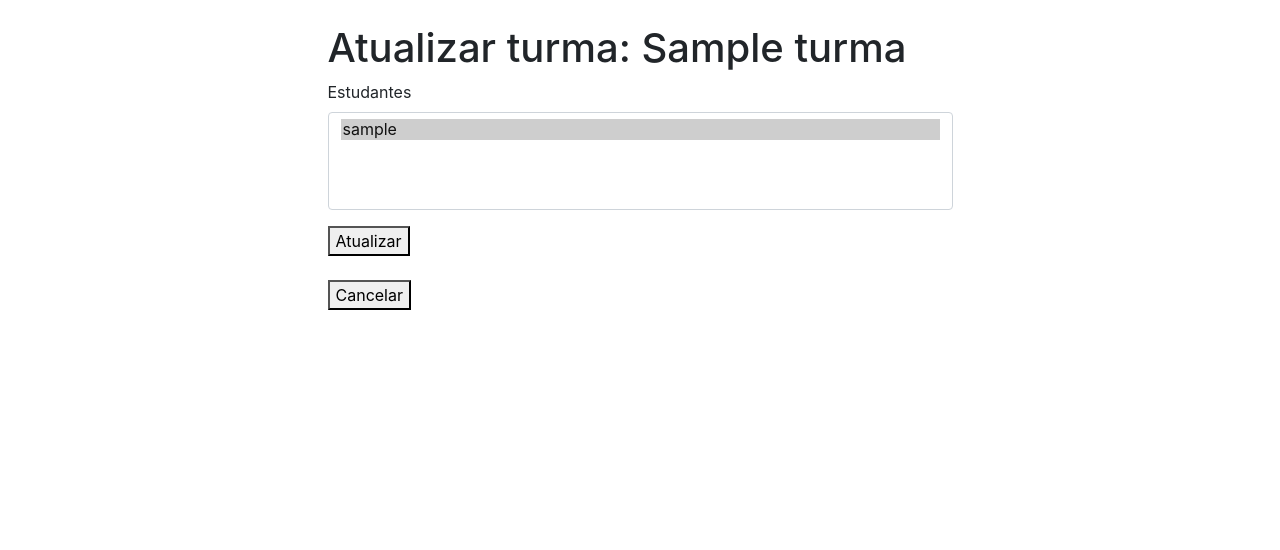
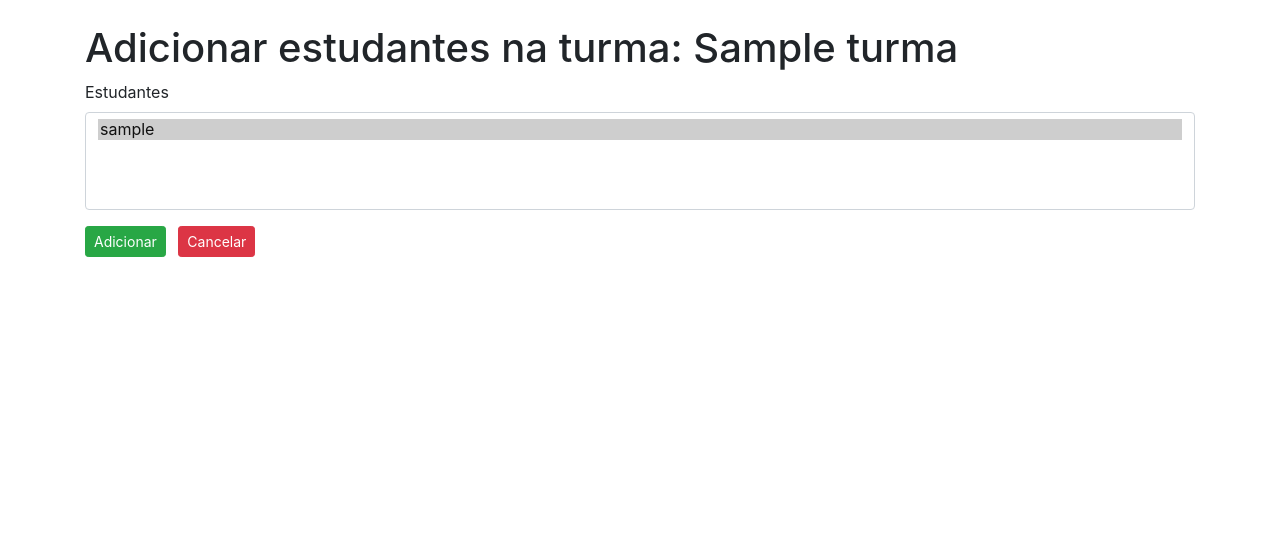
Before and after one commit to lfnd0/T_Fail, a Django app: page /professores/turma/adicionar/estudantes/1/ in a window 1280 px wide. Shown: the part 56-606 px from the top of the page. Run offline with Django 3.2, Linux system fonts and the light colour scheme; a user stored in the database is signed in; tables that the repository leaves empty hold one stand-in row (values such as "Sample post"); some libraries are stand-ins or nearby versions.

Commit message:
Atualização layout adicionar estudantes :rocket:

```diff
--- a/turmas/templates/usuario/professores/atualizar_turma_form.html
+++ b/turmas/templates/usuario/professores/atualizar_turma_form.html
@@ -1,17 +1,15 @@
 {% extends 'base.html' %}
 {% load crispy_forms_tags %}
 
-{% block title %}Atualizar turma{% endblock %}
+{% block title %}Adicionar estudantes{% endblock %}
 {% block content %}
-<div class="row justify-content-center">
-    <div class="col-6">
-        <h1>Atualizar turma: {{ turma.nome }}</h1>
-        <form method="post" novalidate>
-            {% csrf_token %}
-            {{ form|crispy }}
-            <button type="submit">Atualizar</button><br><br>
-        </form>
-        <a href="{% url 'professores:listar_turmas_professor' %}"><button>Cancelar</button></a>
-    </div>
+<div class="container">
+    <h1>Adicionar estudantes na turma: {{ turma.nome }}</h1>
+    <form method="post" novalidate>
+        {% csrf_token %}
+        {{ form|crispy }}
+        <button type="submit" class="btn btn-success mb-3 btn-sm">Adicionar</button>
+        <a href="{% url 'professores:listar_turmas_professor' %}" class="btn btn-danger ml-2 mb-3 btn-sm">Cancelar</a>
+    </form>
 </div>
 {% endblock %}
```
